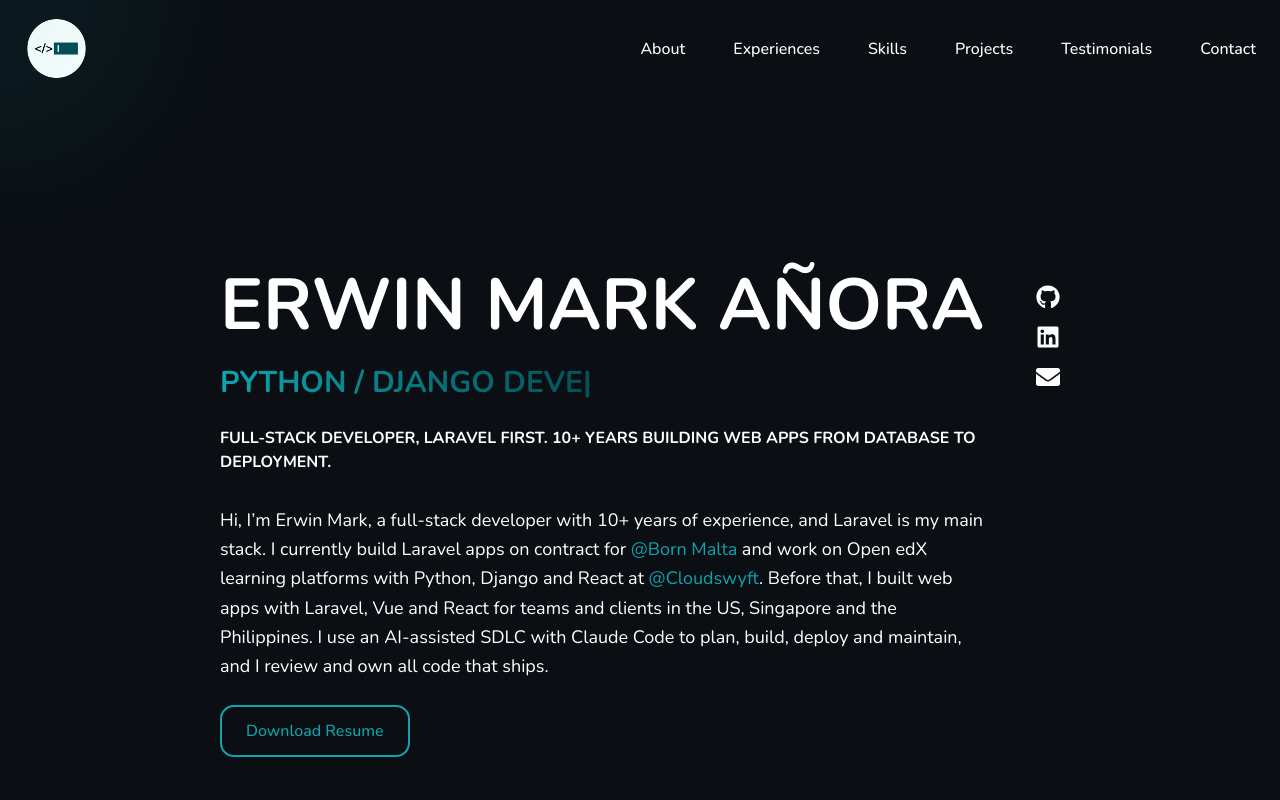
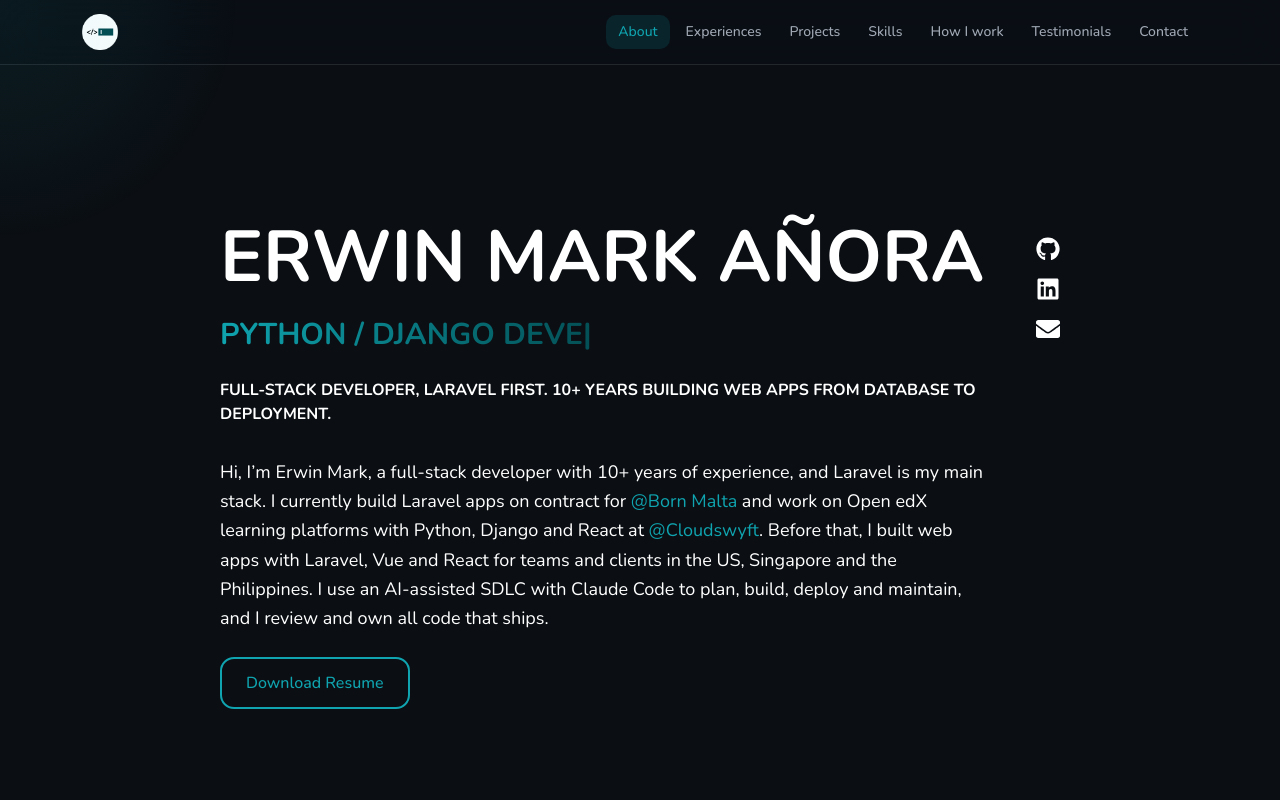
Before and after one commit to erwinmark-anora/portfolio-v2, a Next.js app: page / in a window 1280 px wide. Shown: the top 800 px of the page. Built offline with nearby package versions, Linux system fonts and the light colour scheme.

Commit message:
feat: enhance layout and navigation with smooth scrolling and updated section order

```diff
--- a/app/globals.css
+++ b/app/globals.css
@@ -104,6 +104,9 @@
   * {
     @apply border-border outline-ring/50;
   }
+  html {
+    scroll-behavior: smooth;
+  }
   body {
     @apply bg-background text-foreground font-sans;
   }
--- a/app/layout.tsx
+++ b/app/layout.tsx
@@ -54,7 +54,7 @@
       >
         <CursorBackground />
         <Navbar />
-        <main className="container mx-auto p-4">{children}</main>
+        <main className="mx-auto w-full max-w-content px-gutter">{children}</main>
         <Footer />
       </body>
     </html>
--- a/app/page.tsx
+++ b/app/page.tsx
@@ -6,6 +6,8 @@
 import Testimonials from "@/components/sections/Testimonials";
 import Contact from "@/components/sections/Contact";
 
+// Section order: Hero → Experience → Projects → Skills → How I work → Testimonials → Contact.
+// scroll-mt keeps headings clear of the sticky header when jumping to a section.
 export default function Home() {
   return (
     <>
@@ -13,27 +15,27 @@
         <About />
       </section>
 
-      <section id="experiences" className="scroll-mt-20 mb-60">
+      <section id="experiences" className="scroll-mt-20 py-section">
         <Experience />
       </section>
 
-      <section id="skills" className="scroll-mt-20 mb-60">
+      <section id="projects" className="scroll-mt-20 py-section">
+        <Projects />
+      </section>
+
+      <section id="skills" className="scroll-mt-20 py-section">
         <Skills />
       </section>
 
-      <section id="how-i-work" className="scroll-mt-20 mb-60">
+      <section id="how-i-work" className="scroll-mt-20 py-section">
         <HowIWork />
       </section>
 
-      <section id="projects" className="scroll-mt-20 mb-60">
-        <Projects />
-      </section>
-
-      <section id="testimonials" className="scroll-mt-20">
+      <section id="testimonials" className="scroll-mt-20 py-section">
         <Testimonials />
       </section>
 
-      <section id="contact" className="scroll-mt-20">
+      <section id="contact" className="scroll-mt-20 py-section">
         <Contact />
       </section>
     </>
--- a/components/layouts/Navbar.tsx
+++ b/components/layouts/Navbar.tsx
@@ -9,243 +9,120 @@
 
 const Navbar: React.FunctionComponent = () => {
   const [activeSection, setActiveSection] = useState<string | null>(null);
-  const [isScrolled, setIsScrolled] = useState<boolean>(false);
   const [isMobileMenuOpen, setIsMobileMenuOpen] = useState<boolean>(false);
 
+  // Highlight the link of the section currently in the middle of the viewport.
   useEffect(() => {
-    const currentHash = window.location.hash;
-    setActiveSection(currentHash || null);
+    const sections = navigationItems
+      .map((item) => document.querySelector<HTMLElement>(item.href))
+      .filter((el): el is HTMLElement => el !== null);
 
-    const handleHashChange = () => {
-      setActiveSection(window.location.hash || null);
+    const observer = new IntersectionObserver(
+      (entries) => {
+        entries.forEach((entry) => {
+          if (entry.isIntersecting) setActiveSection(`#${entry.target.id}`);
+        });
+      },
+      { rootMargin: '-45% 0px -55% 0px' }
+    );
+
+    sections.forEach((section) => observer.observe(section));
+    return () => observer.disconnect();
+  }, []);
+
+  // Close the mobile menu with Escape, and when the screen grows past the phone layout.
+  useEffect(() => {
+    if (!isMobileMenuOpen) return;
+
+    const handleKeyDown = (event: KeyboardEvent) => {
+      if (event.key === 'Escape') setIsMobileMenuOpen(false);
+    };
+    const desktop = window.matchMedia('(min-width: 64rem)');
+    const handleResize = () => {
+      if (desktop.matches) setIsMobileMenuOpen(false);
     };
 
-    window.addEventListener('hashchange', handleHashChange);
-
+    document.addEventListener('keydown', handleKeyDown);
+    desktop.addEventListener('change', handleResize);
     return () => {
-      window.removeEventListener('hashchange', handleHashChange);
-    };
-  }, []);
-
-  useEffect(() => {
-    let ticking = false;
-
-    const handleScroll = () => {
-      if (!ticking) {
-        requestAnimationFrame(() => {
-          const scrollTop = window.scrollY;
-          setIsScrolled(scrollTop > 50);
-          ticking = false;
-        });
-        ticking = true;
-      }
-    };
-
-    window.addEventListener('scroll', handleScroll, { passive: true });
-
-    return () => {
-      window.removeEventListener('scroll', handleScroll);
-    };
-  }, []);
-
-  useEffect(() => {
-    const handleClickOutside = (event: MouseEvent) => {
-      const target = event.target as Element;
-      if (isMobileMenuOpen && !target.closest('.mobile-menu') && !target.closest('.mobile-menu-button')) {
-        setIsMobileMenuOpen(false);
-      }
-    };
-
-    document.addEventListener('click', handleClickOutside);
-
-    return () => {
-      document.removeEventListener('click', handleClickOutside);
+      document.removeEventListener('keydown', handleKeyDown);
+      desktop.removeEventListener('change', handleResize);
     };
   }, [isMobileMenuOpen]);
 
-  useEffect(() => {
-    if (isMobileMenuOpen) {
-      document.body.style.overflow = 'hidden';
-    } else {
-      document.body.style.overflow = 'unset';
-    }
-
-    return () => {
-      document.body.style.overflow = 'unset';
-    };
-  }, [isMobileMenuOpen]);
-
-  const handleNavClick = (e: React.MouseEvent<HTMLAnchorElement>, href: string) => {
-    e.preventDefault();
-
-    const targetElement = document.querySelector(href);
-    if (targetElement) {
-      const navbarHeight = 80;
-      const elementPosition = targetElement.getBoundingClientRect().top;
-      const offsetPosition = elementPosition + window.pageYOffset - navbarHeight;
-
-      window.scrollTo({
-        top: offsetPosition,
-        behavior: 'smooth'
-      });
-
-      setTimeout(() => {
-        window.history.pushState(null, '', href);
-        setActiveSection(href);
-      }, 100);
-    }
-
-    setIsMobileMenuOpen(false);
-  };
+  const linkClass = (href: string) =>
+    activeSection === href
+      ? 'text-accent bg-accent-soft'
+      : 'text-muted-foreground hover:text-foreground hover:bg-surface-strong';
 
   return (
-    <>
-      <nav className={`
-        sticky top-0 z-30 transition-all duration-300 ease-in-out
-        ${isScrolled
-          ? 'bg-primary/95 backdrop-blur-md shadow-lg py-3'
-          : 'bg-primary py-4'
-        }
-      `}>
-        <div className="max-w-7xl mx-auto flex justify-between items-center px-6">
-          {/* Logo */}
-          <div className="flex items-center">
+    <header className="sticky top-0 z-30 border-b border-border bg-background/70 backdrop-blur-xl backdrop-saturate-150">
+      <nav className="mx-auto flex h-16 max-w-content items-center justify-between px-gutter">
         <Link
-              href="/"
-              className="flex items-center group"
-              onClick={() => setActiveSection(null)}
+          href="#about"
+          className="flex items-center rounded-full focus-visible:outline-2 focus-visible:outline-offset-2 focus-visible:outline-ring"
+          onClick={() => setIsMobileMenuOpen(false)}
         >
-              <Image
-                src="/logo.png"
-                alt="Logo"
-                width={isScrolled ? 55 : 65}
-                height={isScrolled ? 55 : 65}
-                className="rounded-full transition-all duration-300 ease-in-out group-hover:scale-105"
-              />
-            </Link>
-          </div>
-
-          {/* Navigation Links */}
-          <ul className="hidden md:flex space-x-8 md:space-x-12 items-center">
-            {navigationItems.map((item: INavItem) => {
-              const isActive = activeSection === item.href;
-
-              return (
-                <li key={item.href}>
-                  <Link
-                    href={item.href}
-                    className={`
-                      transition-all duration-300 font-medium relative group block
-                      ${isActive
-                        ? 'text-accent'
-                        : 'text-white hover:text-accent'
-                      }
-                    `}
-                    onClick={(e) => handleNavClick(e, item.href)}
-                  >
-                    {isActive ? (
-                      <div className='flex items-center justify-center gap-1'>
-                        <span className="text-2xl text-accent font-bold">
-                          #
-                        </span>
-                        {item.label}
-                      </div>
-                    ) : (
-                      <>
-                        {item.label}
-                        <span className="absolute -bottom-1 left-0 w-0 h-1 bg-accent transition-all duration-300 group-hover:w-full"></span>
-                      </>
-                    )}
-                  </Link>
-                </li>
-              );
-            })}
-          </ul>
-
-          <button className='md:hidden mobile-menu-button' onClick={() => setIsMobileMenuOpen(!isMobileMenuOpen)}>
-            {isMobileMenuOpen ? (
-              <XMarkIcon className="h-9 w-9" />
-            ) : (
-              <Bars3Icon className="h-9 w-9" />
-            )}
-          </button>
-        </div>
-      </nav>
-
-      {isMobileMenuOpen && (
-        <div className='fixed inset-0 z-40 md:hidden'>
-          <div
-            className="fixed inset-0 bg-black/50 backdrop-blur-sm"
-            onClick={() => setIsMobileMenuOpen(false)}
-          />
-        </div>
-      )}
-
-      <div className={`
-        mobile-menu fixed top-0 right-0 h-full w-80 max-w-sm bg-primary border-l border-gray-700 z-50 transform transition-transform duration-300 ease-in-out md:hidden
-        ${isMobileMenuOpen ? 'translate-x-0' : 'translate-x-full'}
-      `}>
-        <div className="flex flex-col h-full">
-          <div className="flex items-center justify-between p-6 border-b border-gray-700">
-            <div className="flex items-center">
           <Image
             src="/logo.png"
             alt="Logo"
             width={40}
             height={40}
             className="rounded-full"
+            priority
           />
-              <span className="ml-3 text-white font-semibold text-lg"></span>
-            </div>
-            <button
-              onClick={() => setIsMobileMenuOpen(false)}
-              className="p-2 rounded-lg text-white hover:text-accent hover:bg-white/10 transition-colors duration-200"
-            >
-              <XMarkIcon className="h-8 w-8" />
-            </button>
-          </div>
+        </Link>
 
-          {/* Mobile Navigation Links */}
-          <nav className="flex-1 px-6 py-8">
-            <ul className="space-y-6">
-              {navigationItems.map((item: INavItem, index) => {
-                const isActive = activeSection === item.href;
-
-                return (
-                  <li
-                    key={item.href}
-                    className="transform transition-all duration-300"
-                    style={{
-                      transitionDelay: `${index * 100}ms`, // ✅ Staggered animation
-                    }}
-                  >
+        {/* Desktop links */}
+        <ul className="hidden lg:flex items-center gap-1">
+          {navigationItems.map((item: INavItem) => (
+            <li key={item.href}>
               <Link
                 href={item.href}
-                      className={`
-                        flex items-center space-x-3 p-3 rounded-lg transition-all duration-300 group
-                        ${isActive
-                          ? 'bg-accent/20 text-accent border-l-4 border-accent'
-                          : 'text-white hover:text-accent hover:bg-white/10'
-                        }
-                      `}
-                      onClick={(e) => handleNavClick(e, item.href)}
+                aria-current={activeSection === item.href ? 'true' : undefined}
+                className={`block rounded-md px-3 py-1.5 text-small font-medium transition-colors duration-200 ${linkClass(item.href)}`}
               >
-                      <span className={`
-                        text-2xl font-bold transition-all duration-300
-                        ${isActive ? 'text-accent' : 'text-gray-400 group-hover:text-accent'}
-                      `}>
-                        #
-                      </span>
-                      <span className="text-lg font-medium">{item.label}</span>
+                {item.label}
               </Link>
             </li>
-                );
-              })}
+          ))}
         </ul>
+
+        {/* Mobile menu button */}
+        <button
+          type="button"
+          className="lg:hidden -mr-2 rounded-md p-2 text-foreground hover:bg-surface-strong"
+          aria-label={isMobileMenuOpen ? 'Close menu' : 'Open menu'}
+          aria-expanded={isMobileMenuOpen}
+          aria-controls="mobile-menu"
+          onClick={() => setIsMobileMenuOpen((open) => !open)}
+        >
+          {isMobileMenuOpen ? <XMarkIcon className="h-6 w-6" /> : <Bars3Icon className="h-6 w-6" />}
+        </button>
       </nav>
+
+      {/* Mobile menu: a simple panel that drops below the header */}
+      <div
+        id="mobile-menu"
+        hidden={!isMobileMenuOpen}
+        className="lg:hidden border-t border-border"
+      >
+        <ul className="mx-auto max-w-content px-gutter py-3">
+          {navigationItems.map((item: INavItem) => (
+            <li key={item.href}>
+              <Link
+                href={item.href}
+                aria-current={activeSection === item.href ? 'true' : undefined}
+                className={`block rounded-md px-3 py-3 text-body font-medium transition-colors duration-200 ${linkClass(item.href)}`}
+                onClick={() => setIsMobileMenuOpen(false)}
+              >
+                {item.label}
+              </Link>
+            </li>
+          ))}
+        </ul>
       </div>
-      </div>
-    </>
+    </header>
   );
 };
 
--- a/content/portfolio.ts
+++ b/content/portfolio.ts
@@ -25,8 +25,9 @@
 export const navigationItems: INavItem[] = [
   { href: '#about', label: 'About' },
   { href: '#experiences', label: 'Experiences' },
+  { href: '#projects', label: 'Projects' },
   { href: '#skills', label: 'Skills' },
-  { href: '#projects', label: 'Projects' },
+  { href: '#how-i-work', label: 'How I work' },
   { href: '#testimonials', label: 'Testimonials' },
   { href: '#contact', label: 'Contact' },
 ];
```
Also changed, not shown: 1 other file (tests, documents, lock files or other folders). Lines whose indentation alone changed are shown as unchanged.
